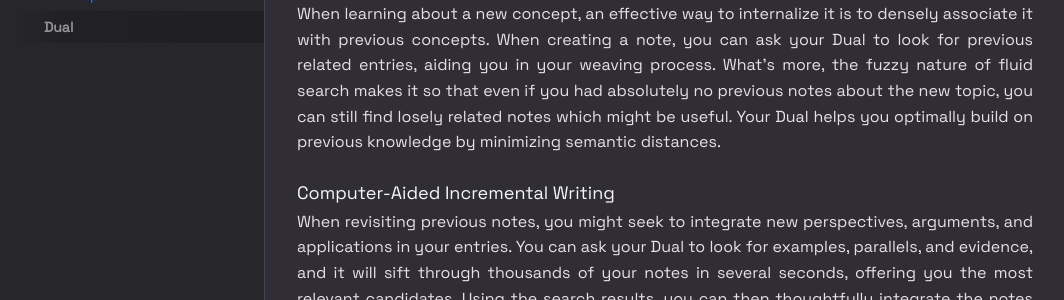
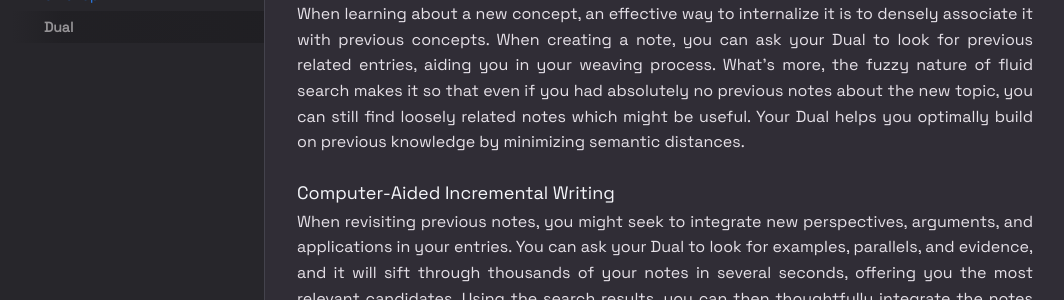
Before and after one commit to Psionica/psionica.github.io, a Jekyll site: the page built from docs/workshop/dual.md, in a window 1280 px wide and 900 px high, scrolled down 7335 px. Shown: the part 257-557 px from the top of the window, without its empty margins (107-1171 px from the left). Built offline with Jekyll 4.4.1, drawn with Linux system fonts in a browser that asks for light colours; some of the changed text lies outside the part shown.

Commit message:
Update dual.md with fixed typo's

```diff
--- a/docs/workshop/dual.md
+++ b/docs/workshop/dual.md
@@ -156,7 +156,7 @@ Your Dual can naturally enable a wide variety of workflows as part of your knowl
 
 ### Computer-Aided Incremental Reading
 {: .no_toc}
-When learning about a new concept, an effective way to internalize it is to densely associate it with previous concepts. When creating a note, you can ask your Dual to look for previous related entries, aiding you in your weaving process. What's more, the fuzzy nature of fluid search makes it so that even if you had absolutely no previous notes about the new topic, you can still find losely related notes which might be useful. Your Dual helps you optimally build on previous knowledge by minimizing semantic distances.
+When learning about a new concept, an effective way to internalize it is to densely associate it with previous concepts. When creating a note, you can ask your Dual to look for previous related entries, aiding you in your weaving process. What's more, the fuzzy nature of fluid search makes it so that even if you had absolutely no previous notes about the new topic, you can still find loosely related notes which might be useful. Your Dual helps you optimally build on previous knowledge by minimizing semantic distances.
 
 ### Computer-Aided Incremental Writing
 {: .no_toc}
```
Also changed, not shown: other parts of docs/workshop/dual.md (+1 -1 lines).
